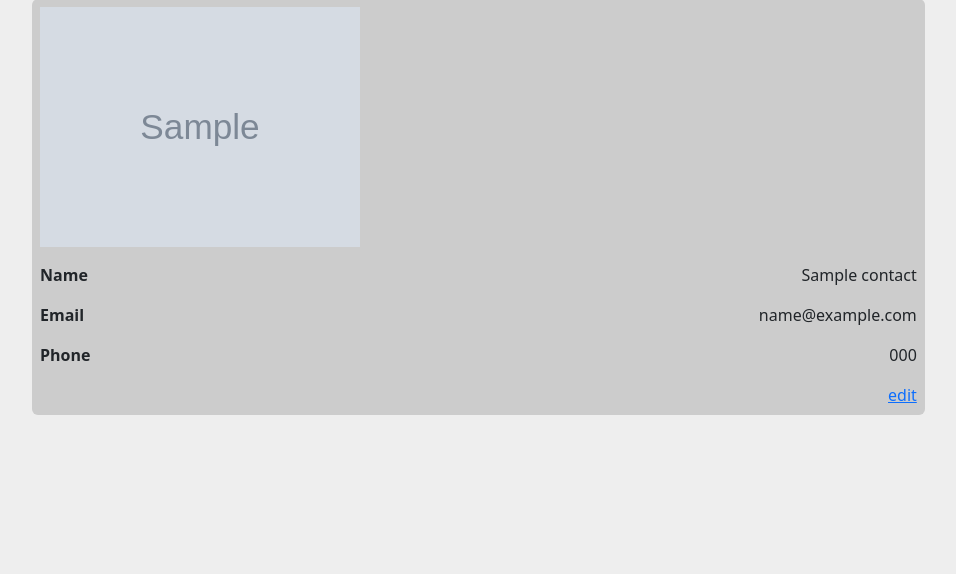
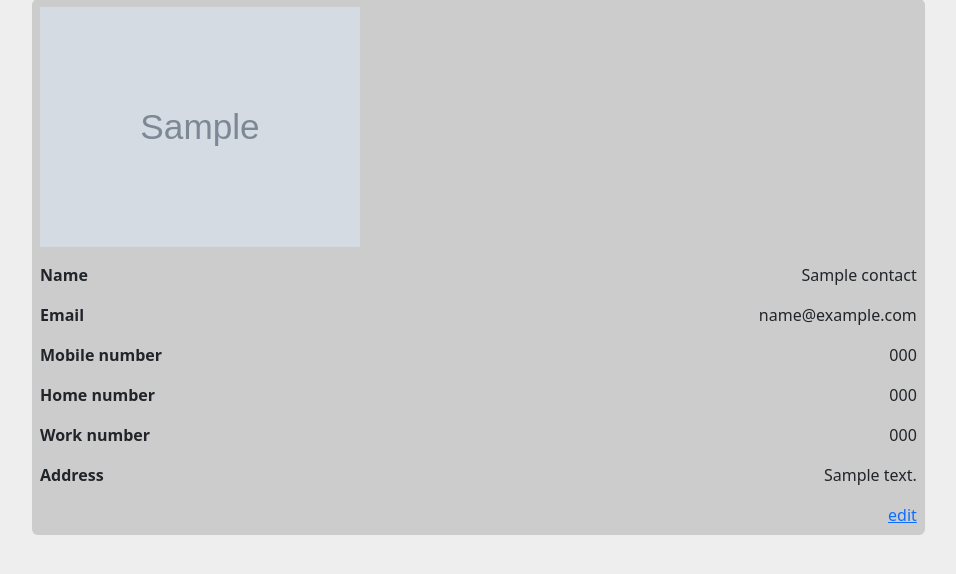
Before and after one commit to Joshun/contacts-app, a Django app: page /view-contactbook/1 in a window 1280 px wide. Shown: the part 178-752 px from the top of the page, without its empty margins (50-1006 px from the left). Run offline with Django 5.2, Linux system fonts and the light colour scheme; a user stored in the database is signed in; tables that the repository leaves empty hold one stand-in row (values such as "Sample post"); grey boxes marked "Sample" are stand-in pictures.

Commit message:
add extra contact fields

```diff
--- a/contactscore/forms.py
+++ b/contactscore/forms.py
@@ -6,7 +6,7 @@ from contactscore.models import Contact, ContactBook
 class ContactForm(forms.ModelForm):
     class Meta:
         model = Contact
-        fields = ["name", "phone_number", "email", "photo"]
+        fields = ["name", "mobile_number", "home_number", "work_number", "address", "email", "photo"]
 
 class ContactBookForm(forms.ModelForm):
     class Meta:
--- a/contactscore/models.py
+++ b/contactscore/models.py
@@ -30,8 +30,11 @@ class ContactBook(models.Model):
 
 class Contact(models.Model):
     name = models.CharField(max_length=255)
-    phone_number = models.CharField(max_length=50, null=True, blank=True)
+    mobile_number = models.CharField(max_length=50, null=True, blank=True)
+    home_number = models.CharField(max_length=50, null=True, blank=True)
+    work_number = models.CharField(max_length=50, null=True, blank=True)
     email = models.CharField(max_length=255, null=True, blank=True)
+    address = models.TextField(null=True, blank=True)
     photo = models.FileField(upload_to='photo_uploads', blank=True, null=True)
     contact_book = models.ForeignKey('ContactBook', on_delete=models.CASCADE)
 
--- a/contactscore/templates/contactscore/components/contact_list.html
+++ b/contactscore/templates/contactscore/components/contact_list.html
@@ -13,8 +13,20 @@
             <div>{{ contact.email }}</div>
         </div>
         <div class="d-flex flex-row justify-content-between">
-            <div class="fieldname">Phone</div>
-            <div>{{ contact.phone_number }}</div>
+            <div class="fieldname">Mobile number</div>
+            <div>{{ contact.mobile_number }}</div>
+        </div>
+        <div class="d-flex flex-row justify-content-between">
+            <div class="fieldname">Home number</div>
+            <div>{{ contact.home_number }}</div>
+        </div>
+        <div class="d-flex flex-row justify-content-between">
+            <div class="fieldname">Work number</div>
+            <div>{{ contact.work_number }}</div>
+        </div>
+        <div class="d-flex flex-row justify-content-between">
+            <div class="fieldname">Address</div>
+            <div>{{ contact.address }}</div>
         </div>
         <div class="d-flex flex-row justify-content-between">
             <div class="fieldname"></div>
```
Also changed, not shown: contactscore/migrations/0003_contact_phone_rename.py (added), contactscore/migrations/0004_contacts_extra_fields.py (added).
